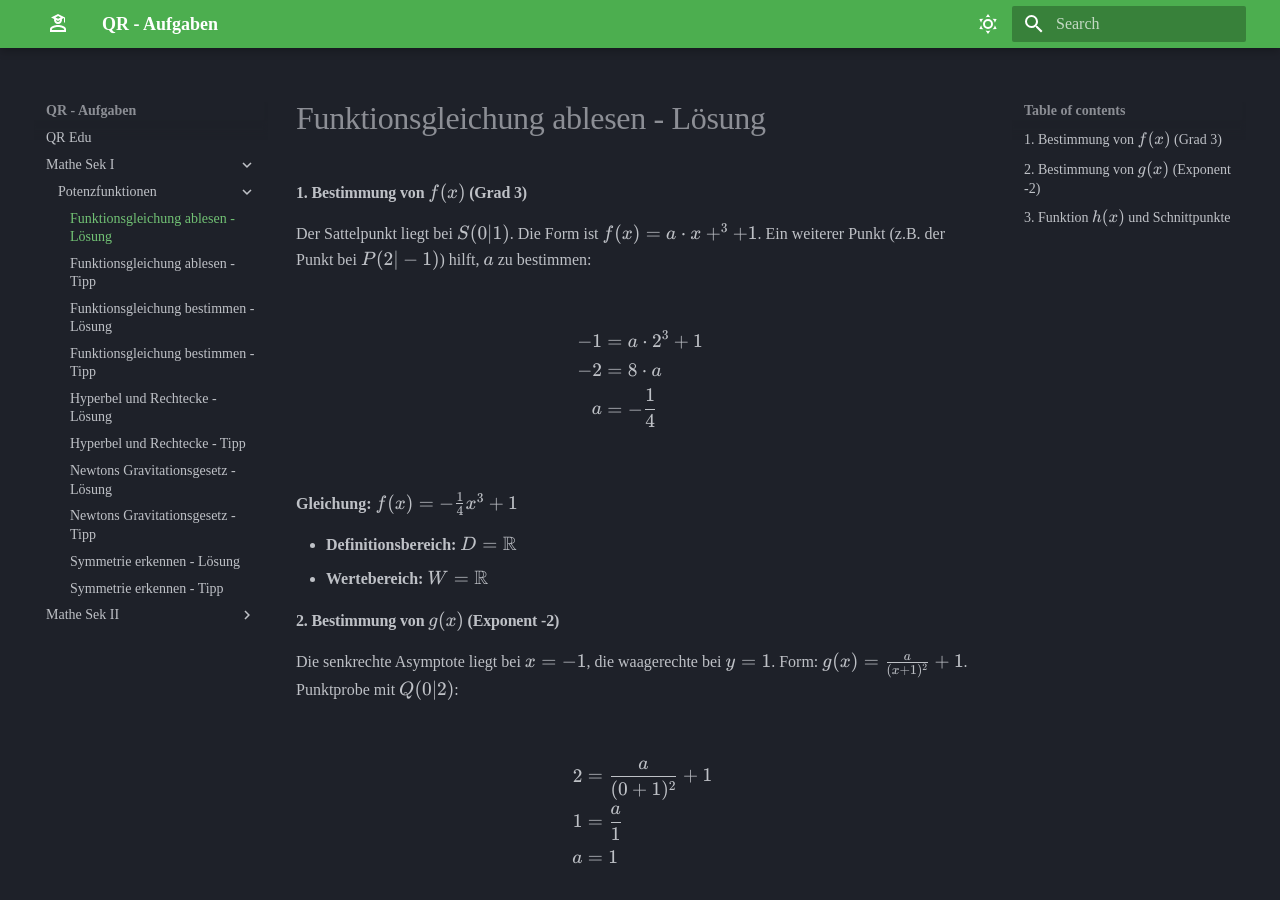
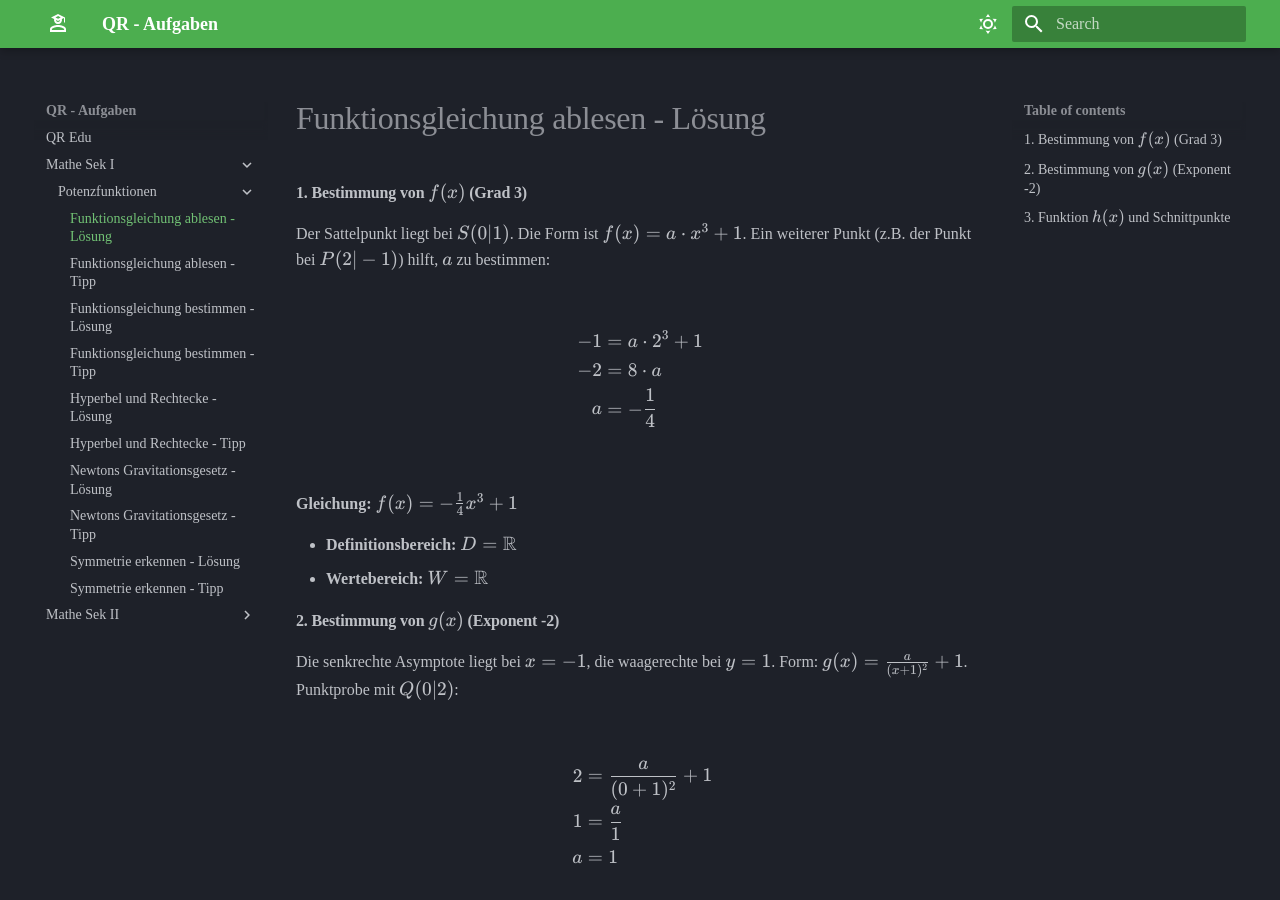
Before and after one commit to willipaufler/qr-edu, an MkDocs documentation site: the page built from docs/Mathe Sek I/Potenzfunktionen/funktionsgleichung_ablesen_lösung.md, in a window 1280 px wide and 900 px high. Built offline with MkDocs 1.6.1 and Material for MkDocs 9.7.7, drawn with Linux system fonts in a browser that asks for light colours; some web fonts are replaced.

Commit message:
tippfehler korrigiert

```diff
--- a/docs/Mathe Sek I/Potenzfunktionen/funktionsgleichung_ablesen_lösung.md
+++ b/docs/Mathe Sek I/Potenzfunktionen/funktionsgleichung_ablesen_lösung.md
@@ -3,7 +3,7 @@
 
 
 #### 1. Bestimmung von $f(x)$ (Grad 3)
-Der Sattelpunkt liegt bei $S(0|1)$. Die Form ist $f(x) = a\cdot x+^3 + 1$.
+Der Sattelpunkt liegt bei $S(0|1)$. Die Form ist $f(x) = a\cdot x^3 + 1$.
 Ein weiterer Punkt (z.B. der Punkt bei $P(2|-1)$) hilft, $a$ zu bestimmen:
 
 \begin{align*}
```
